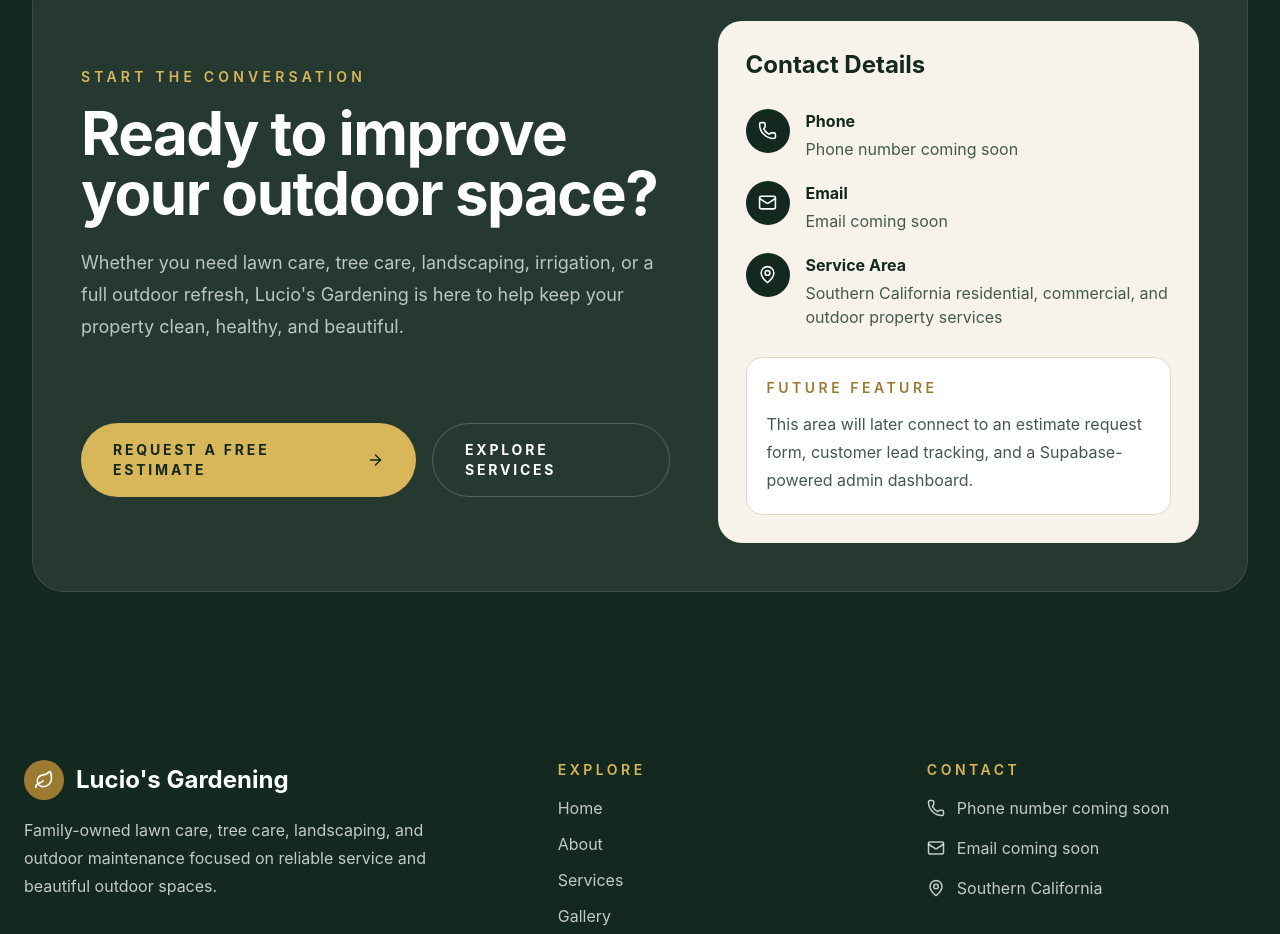
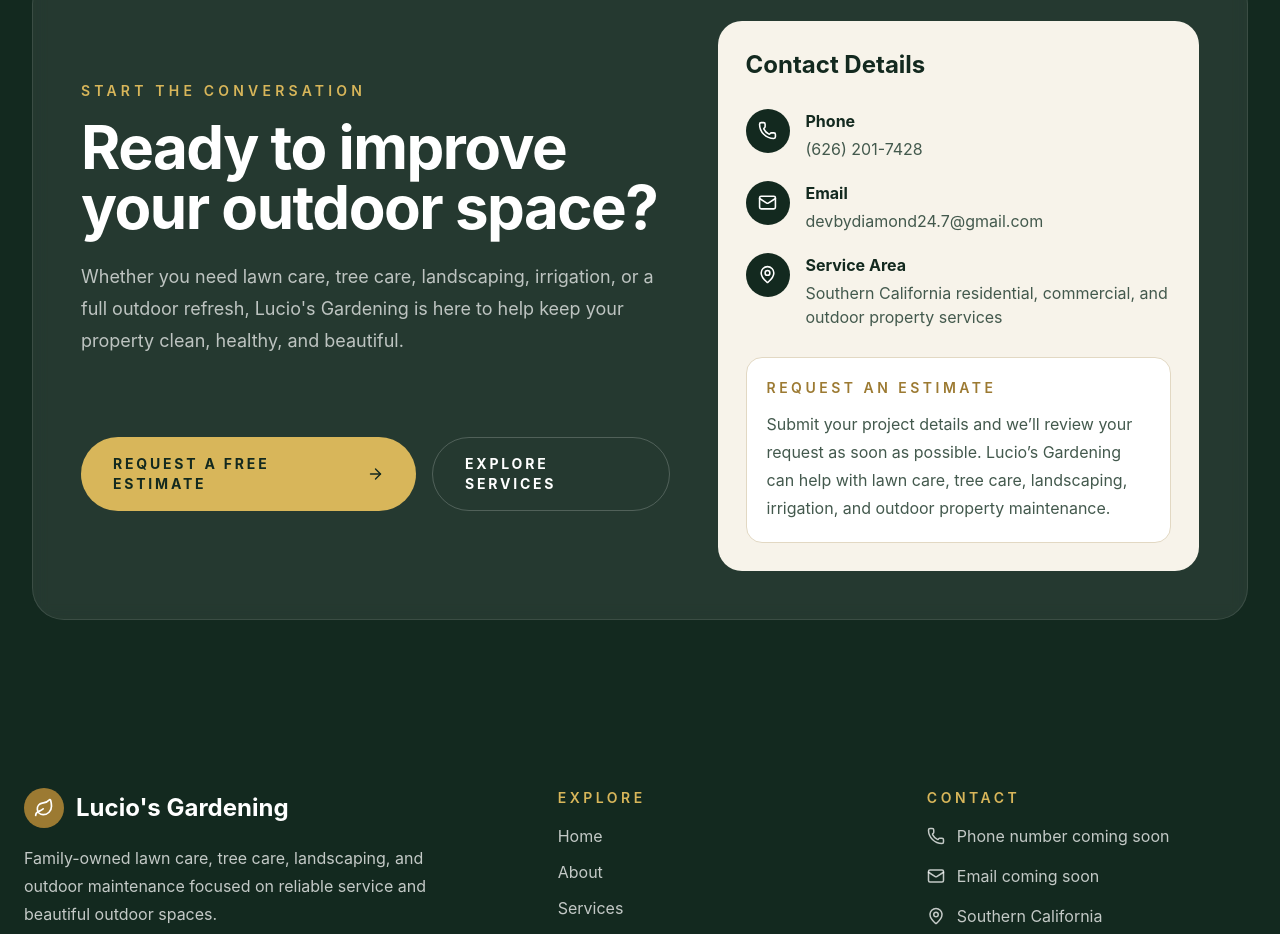
Before and after one commit to DiamondSavior365/lucios-gardening-website, a React (Vite) app: page / in a window 1280 px wide. Shown: the part 4676-5610 px from the top of the page. Built offline with nearby package versions, Linux system fonts and the light colour scheme; no server answers.

Commit message:
Prepare site content for deployment

```diff
--- a/src/components/sections/ContactCTASection.jsx
+++ b/src/components/sections/ContactCTASection.jsx
@@ -37,8 +37,14 @@
                 <Phone size={19} />
               </div>
               <div>
+                {/* <p className="mt-1 text-[#43594d]">(626) 201-7428</p> */}
                 <p className="font-bold">Phone</p>
-                <p className="mt-1 text-[#43594d]">Phone number coming soon</p>
+                <a
+                  href="tel:+16262017428"
+                  className="mt-1 block text-[#43594d] transition hover:text-[#13291f]"
+                >
+                  (626) 201-7428
+                </a>
               </div>
             </div>
 
@@ -48,7 +54,12 @@
               </div>
               <div>
                 <p className="font-bold">Email</p>
-                <p className="mt-1 text-[#43594d]">Email coming soon</p>
+                <a
+                  href="mailto:devbydiamond24.7@gmail.com"
+                  className="mt-1 block text-[#43594d] transition hover:text-[#13291f]"
+                >
+                  devbydiamond24.7@gmail.com
+                </a>
               </div>
             </div>
 
@@ -68,11 +79,12 @@
 
           <div className="mt-7 rounded-2xl border border-[#e2d8c3] bg-white p-5">
             <p className="text-sm font-semibold uppercase tracking-[0.25em] text-[#9c7a32]">
-              Future Feature
+              Request an Estimate
             </p>
             <p className="mt-3 leading-7 text-[#43594d]">
-              This area will later connect to an estimate request form, customer
-              lead tracking, and a Supabase-powered admin dashboard.
+              Submit your project details and we’ll review your request as soon
+              as possible. Lucio’s Gardening can help with lawn care, tree care,
+              landscaping, irrigation, and outdoor property maintenance.
             </p>
           </div>
         </div>
--- a/src/pages/About.jsx
+++ b/src/pages/About.jsx
@@ -97,26 +97,28 @@
             </p>
 
             <h2 className="max-w-3xl text-4xl font-bold tracking-tight md:text-6xl">
-              Helping customers imagine better outdoor spaces
+              Outdoor care designed to improve the look and feel of your
+              property
             </h2>
 
             <p className="mt-6 max-w-2xl text-lg leading-8 text-[#43594d]">
-              Lucio&apos;s Gardening is being built to become more than a
-              service website. Future sections will include outdoor living
-              ideas, plant and tree guides, garden education, lawn tips, and
-              inspiration for homeowners who want to improve their properties.
+              Lucio&apos;s Gardening helps customers maintain outdoor spaces
+              that feel clean, welcoming, and well cared for. From lawn care and
+              tree support to landscaping improvements and irrigation service,
+              our goal is to help every property look its best with reliable,
+              detail-focused work.
             </p>
           </div>
 
           <div className="rounded-[2rem] border border-[#e2d8c3] bg-[#f7f3ea] p-8">
-            <h3 className="text-3xl font-bold">Future Vision</h3>
+            <h3 className="text-3xl font-bold">Outdoor Services</h3>
 
             <ul className="mt-6 grid gap-4 text-[#43594d]">
-              <li>• Garden Journal and outdoor living articles</li>
-              <li>• Plant, flower, and tree guide</li>
-              <li>• Before-and-after project showcases</li>
-              <li>• Quote requests and lead tracking</li>
-              <li>• Admin dashboard for content management</li>
+              <li>• Lawn care and clean edging</li>
+              <li>• Tree and palm care support</li>
+              <li>• Landscaping refreshes and planting</li>
+              <li>• Irrigation checks and sprinkler adjustments</li>
+              <li>• Property cleanups and curb appeal improvements</li>
             </ul>
           </div>
         </div>
--- a/src/pages/Contact.jsx
+++ b/src/pages/Contact.jsx
@@ -85,7 +85,12 @@
                 </div>
                 <div>
                   <p className="font-bold">Phone</p>
-                  <p className="mt-1 text-white/70">Phone number coming soon</p>
+                  <a
+                    href="tel:+16262017428"
+                    className="mt-1 block text-white/70 transition hover:text-white"
+                  >
+                    (626) 201-7428
+                  </a>
                 </div>
               </div>
 
@@ -95,7 +100,12 @@
                 </div>
                 <div>
                   <p className="font-bold">Email</p>
-                  <p className="mt-1 text-white/70">Email coming soon</p>
+                  <a
+                    href="mailto:devbydiamond24.7@gmail.com"
+                    className="mt-1 block text-white/70 transition hover:text-white"
+                  >
+                    devbydiamond24.7@gmail.com
+                  </a>
                 </div>
               </div>
 
@@ -115,11 +125,13 @@
 
             <div className="mt-10 rounded-2xl border border-white/10 bg-white/8 p-5">
               <p className="text-sm font-semibold uppercase tracking-[0.25em] text-[#d8b65a]">
-                Coming Soon
+                Quick Response
               </p>
               <p className="mt-3 leading-7 text-white/70">
-                This form will later connect to Supabase so quote requests can
-                be saved, reviewed, and managed from an admin dashboard.
+                Submit your request and we&apos;ll review your project details
+                as soon as possible. Please include the city, service needed,
+                and any helpful property details so we can better understand the
+                job.
               </p>
             </div>
           </aside>
--- a/src/pages/Gallery.jsx
+++ b/src/pages/Gallery.jsx
@@ -81,19 +81,19 @@
       <section className="bg-[#13291f] px-6 py-20 text-white md:px-8 md:py-28">
         <div className="mx-auto max-w-7xl">
           <p className="mb-4 text-sm font-semibold uppercase tracking-[0.3em] text-[#d8b65a]">
-            Future Gallery Expansion
+            Gallery Preview
           </p>
 
           <h2 className="max-w-4xl text-4xl font-bold tracking-tight md:text-6xl">
-            Before-and-after transformations, real project photos, and service
-            categories coming soon
+            Outdoor service visuals created to show the style of work we provide
           </h2>
 
           <p className="mt-6 max-w-2xl text-lg leading-8 text-white/70">
-            As the website grows, this gallery can include real project photos,
-            generated concept visuals, before-and-after comparisons, commercial
-            properties, hotels, residential estates, and organized service
-            categories.
+            This gallery is designed to highlight the types of services
+            Lucio&apos;s Gardening offers, including lawn care, tree care,
+            landscaping, and irrigation. To respect customer privacy, the
+            visuals shown here are concept-style examples rather than private
+            customer property photos.
           </p>
         </div>
       </section>
--- a/src/pages/GardenJournal.jsx
+++ b/src/pages/GardenJournal.jsx
@@ -73,19 +73,20 @@
         <div className="mx-auto grid max-w-7xl gap-8 lg:grid-cols-[1fr_0.7fr] lg:items-center">
           <div>
             <p className="mb-4 text-sm font-semibold uppercase tracking-[0.3em] text-[#d8b65a]">
-              Coming Later
+              Outdoor Inspiration
             </p>
 
             <h2 className="max-w-3xl text-4xl font-bold tracking-tight md:text-6xl">
-              A full plant library and article system will live here
+              Helpful ideas for healthier, cleaner outdoor spaces
             </h2>
           </div>
 
           <div>
             <p className="text-lg leading-8 text-white/70">
-              Later, this page can connect to Supabase so articles, plant cards,
-              tree guides, and garden tips can be created from a private admin
-              dashboard.
+              This page is designed to share lawn care tips, plant ideas, tree
+              care guidance, irrigation support, and outdoor inspiration for
+              customers who want to improve and maintain their properties with
+              confidence.
             </p>
 
             <ButtonLink to="/contact" variant="gold" className="mt-8">
--- a/src/services/quoteRequestService.js
+++ b/src/services/quoteRequestService.js
@@ -1,21 +1,28 @@
 import { supabase } from "../lib/supabaseClient";
 
 export async function submitQuoteRequest(formData) {
-  const { error } = await supabase.from("quote_requests").insert([
+  const { data, error } = await supabase.functions.invoke(
+    "submit-quote-request",
     {
-      full_name: formData.fullName,
-      phone: formData.phone,
-      email: formData.email || null,
-      city: formData.city,
-      service_needed: formData.serviceNeeded,
-      preferred_contact_method: formData.contactMethod || null,
-      project_description: formData.projectDescription,
-    },
-  ]);
+      body: {
+        fullName: formData.fullName,
+        phone: formData.phone,
+        email: formData.email || null,
+        city: formData.city,
+        serviceNeeded: formData.serviceNeeded,
+        contactMethod: formData.contactMethod || null,
+        projectDescription: formData.projectDescription,
+      },
+    }
+  );
 
   if (error) {
     throw new Error(error.message);
   }
 
-  return true;
+  if (data?.success === false) {
+    throw new Error(data.error || "Something went wrong.");
+  }
+
+  return data;
 }
```
